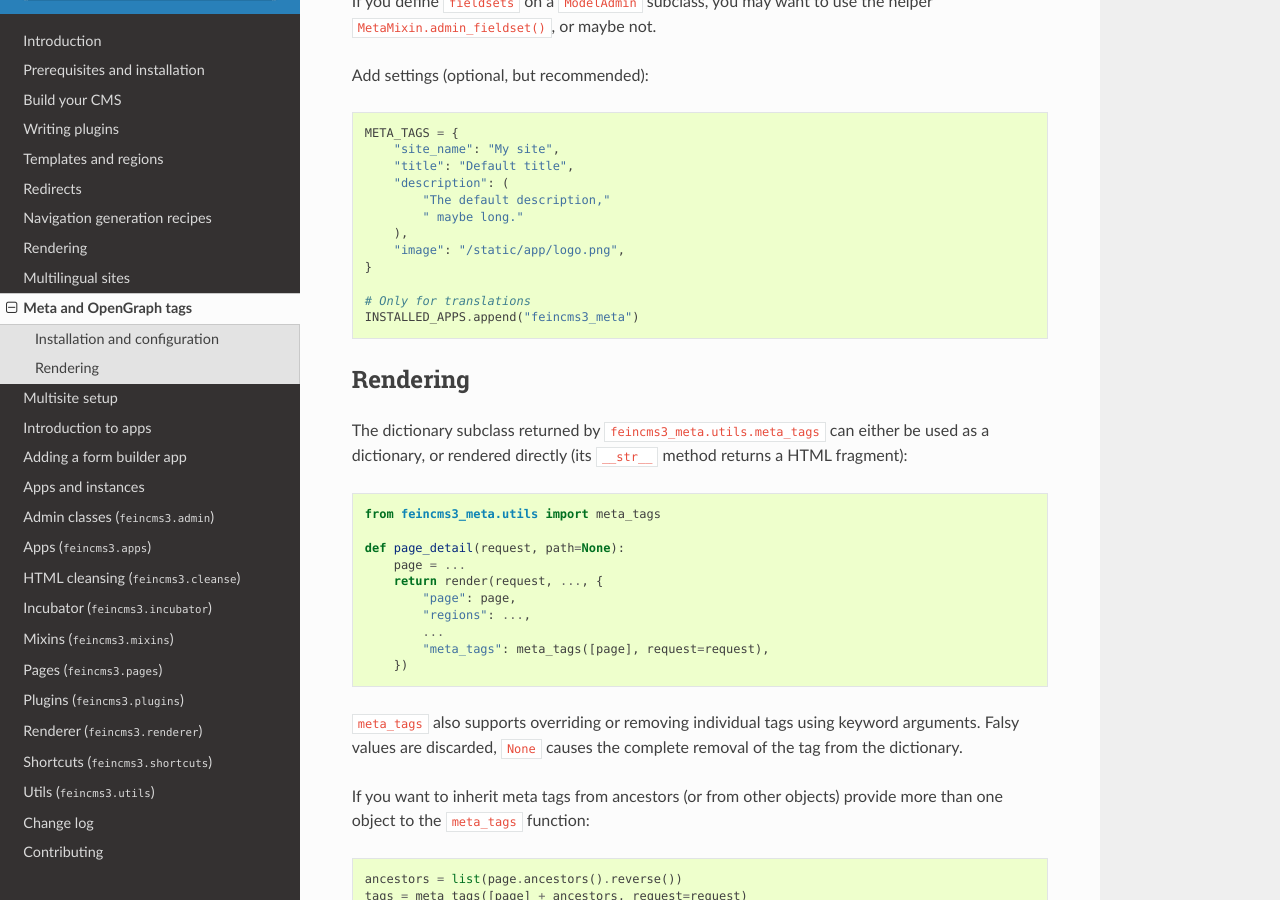
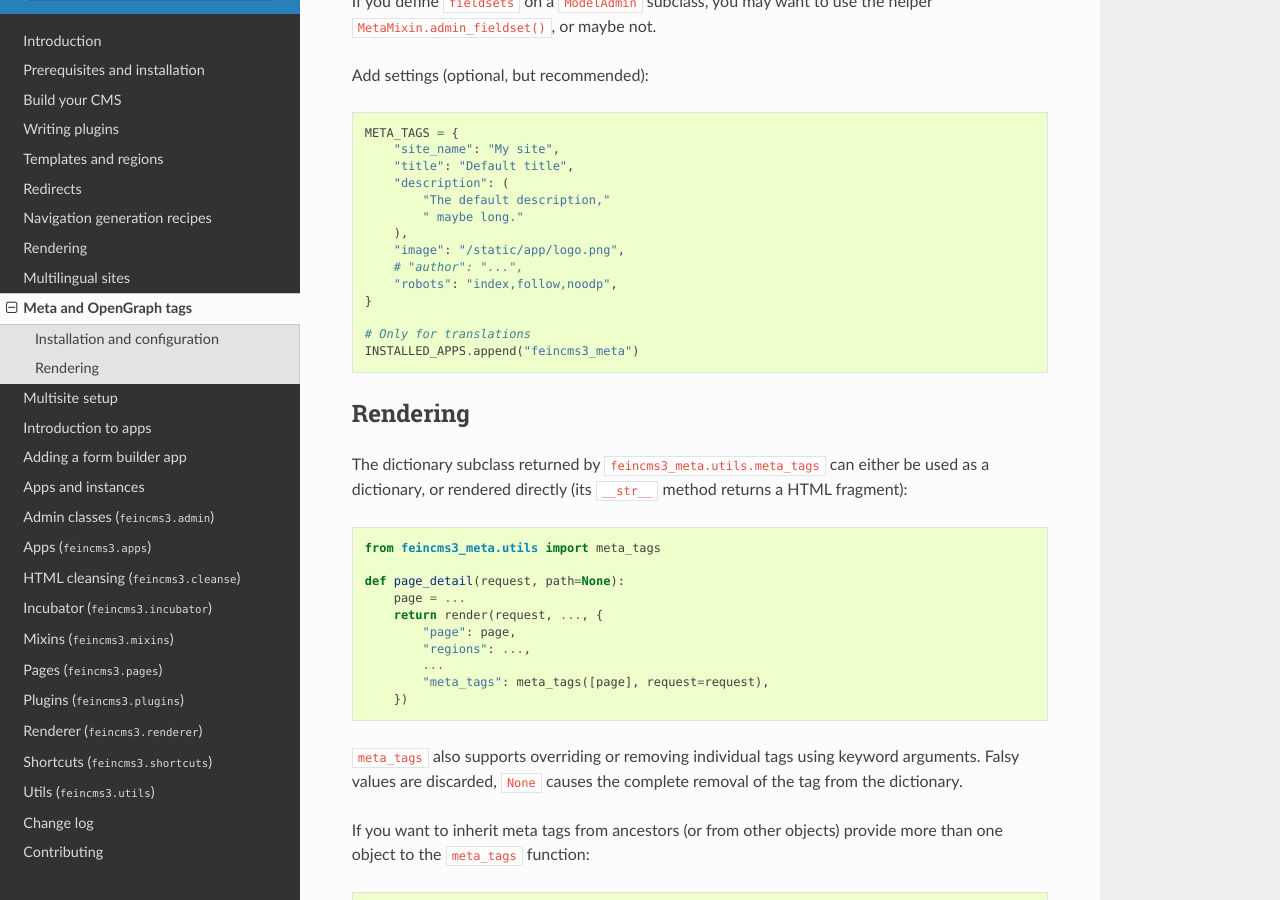
Before and after one commit to feincms/feincms3, a Sphinx documentation site: the page built from docs/guides/meta-opengraph-tags.rst, in a window 1280 px wide and 900 px high, scrolled down 595 px. Built offline with Sphinx 7.4.7 and the Read the Docs theme 2.0.0, drawn with Linux system fonts in a browser that asks for light colours; the version number could not be read and is left out.

Commit message:
Mention author and robots in the feincms3-meta documentation

```diff
--- a/docs/guides/meta-opengraph-tags.rst
+++ b/docs/guides/meta-opengraph-tags.rst
@@ -39,6 +39,8 @@ Add settings (optional, but recommended):
             " maybe long."
         ),
         "image": "/static/app/logo.png",
+        # "author": "...",
+        "robots": "index,follow,noodp",
     }
 
     # Only for translations
```
